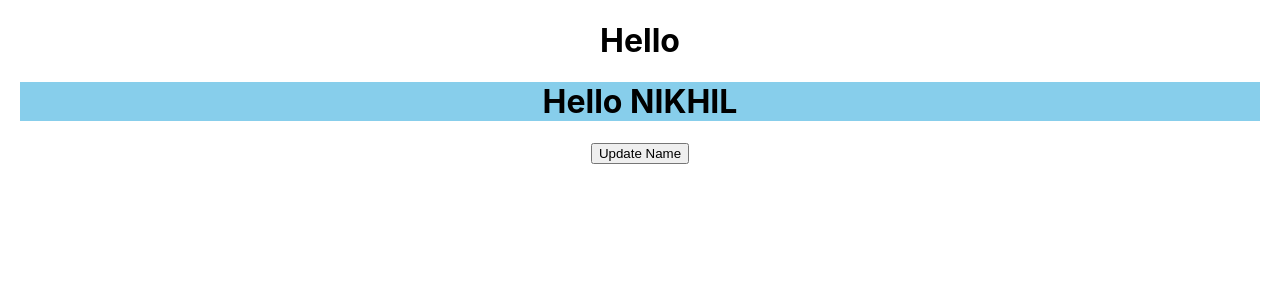
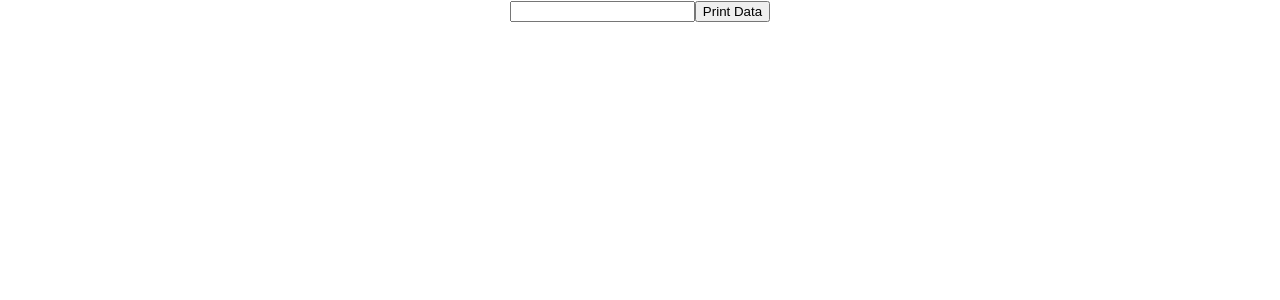
Before and after one commit to Nikhil3389/react-practice, a React (Create React App) app: page / in a window 1280 px wide. Shown: the top 300 px of the page. Built offline with nearby package versions, Linux system fonts and the light colour scheme.

Commit message:
inputing

```diff
--- a/src/App.js
+++ b/src/App.js
@@ -1,5 +1,5 @@
 import logo from './logo.svg';
-import React, { Component, useDeferredValue } from 'react';
+import React, { Component, useDeferredValue, useState } from 'react';
 
 import './App.css';
 import Students from './components/Students';
@@ -41,40 +41,69 @@ import Students from './components/Students';
 // function App()
 // {
 //   return(
-    // <div className="App">
-    //   <h1>Hello</h1>
-    //   <Students name ={"Nikhil"} email={"abc@gmail.com"}/>
-    //   {/* <Students email ={"abc@gmail.com"}/> */}
-    // </div>
+//     <div className="App">
+//       <h1>Hello</h1>
+//       <Students name ={"Nikhil"} email={"abc@gmail.com"}/>
+//       {/* <Students email ={"abc@gmail.com"}/> */}
+//     </div>
 //   )
 // }
 // export default App;
 
 
+// ############# class props #################
+// export default class App extends Component
 
-export default class App extends Component
+// {
+
+
+//   constructor()
+//   {
+//     super();
+//     this.state={
+//       name: "NIKHIL"
+//     }
+//   }
+//   render()
+//   {
+//     return(
+//          <div className="App">
+//       <h1>Hello</h1>
+//       <Students name ={this.state.name}/>
+//       <button onClick={() => this.setState({name:"Kataria"})}>Update Name</button>
+//       {/* <Students email ={"abc@gmail.com"}/> */}
+//     </div>
+
+
+//     )
+//   }
+// }
+
+
+function App()
 
 {
+  const [data,setData] = useState(null)
+  const [print,setPrint] =  useState(false)
+  function getData(val)
+  {
+    console.log(val.target.value)
+    setData(val.target.value)
+    setPrint(false)
+  }
+  return(
+    <div className="App">
+      {
+        print?
+        <h1>Hello</h1>
+        :
+        null
+      }
 
-
-  constructor()
-  {
-    super();
-    this.state={
-      name: "NIKHIL"
-    }
-  }
-  render()
-  {
-    return(
-         <div className="App">
-      <h1>Hello</h1>
-      <Students name ={this.state.name}/>
-      <button onClick={() => this.setState({name:"Kataria"})}>Update Name</button>
+      <input type="text" onChange={getData} />
+      <button onClick={() => setPrint(true)}>Print Data</button>
       {/* <Students email ={"abc@gmail.com"}/> */}
     </div>
-
-
-    )
-  }
+  )
 }
+export default App;
```
